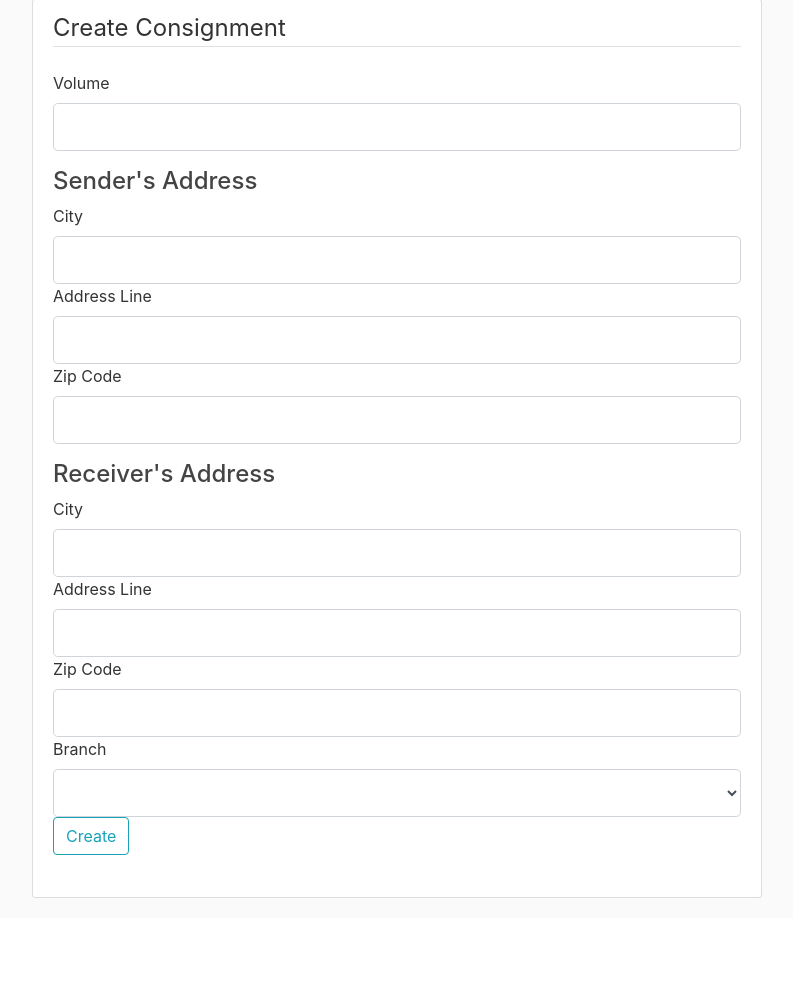
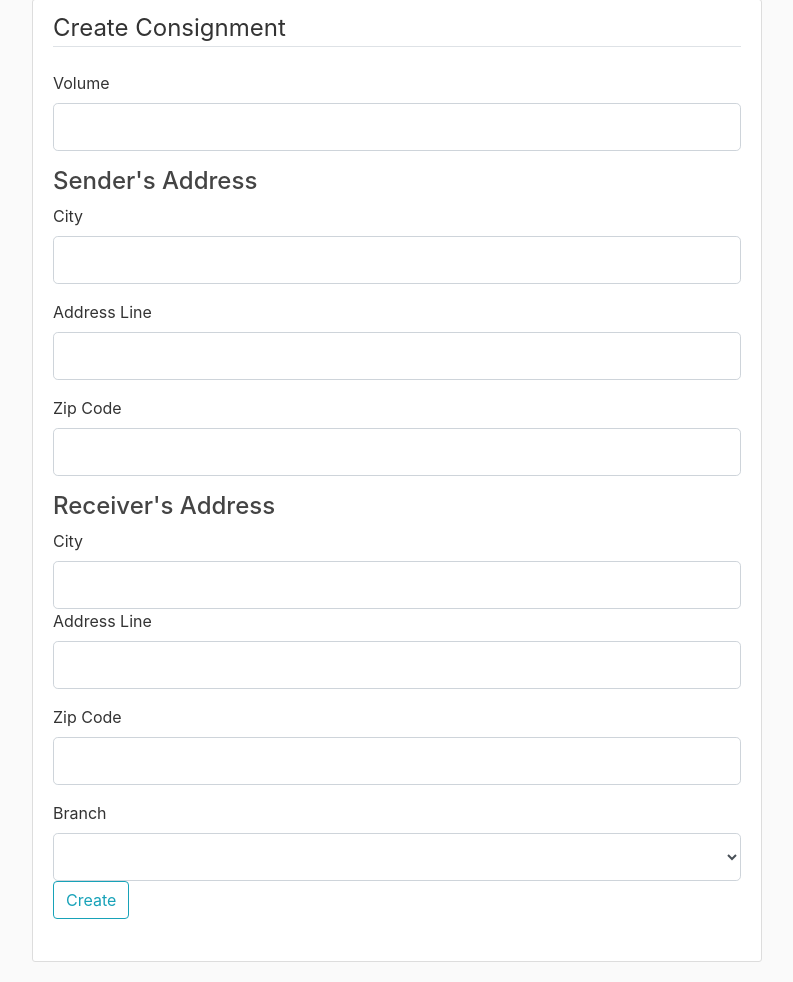
Before and after one commit to parthjindal/TCCS, a Flask app: page /cart/place/1/1 in a window 1280 px wide. Shown: the part 81-1063 px from the top of the page, without its empty margins (53-846 px from the left). Before the commit the page ends 979 px from the top, so only its background shows below. Run offline with Flask 2, Linux system fonts and the light colour scheme; the visitor is signed in with stand-in values (Sample User, id 1); data comes from the database, SQL or seed files in the repository; data that the repository does not hold is empty; some libraries are stand-ins or nearby versions.

Commit message:
New change

```diff
--- a/app/templates/cart/place.html
+++ b/app/templates/cart/place.html
@@ -20,7 +20,7 @@
             </div>
             <div class="form-group">
                 <h4>Sender's Address</h4>
-                <div class="City">
+                <div class="form-group">
                     {{ form.senderCity.label(class = "form-control-label") }}
                     {% if form.senderCity.errors %}
                     {{ form.senderCity(class="form-control form-control-lg is-invalid") }}
@@ -33,7 +33,7 @@
                     {{ form.senderCity(class="form-control form-control-lg") }}
                     {% endif %}
                 </div>
-                <div class="AddressLine">
+                <div class="form-group">
                     {{ form.senderAddrLine.label(class = "form-control-label") }}
                     {% if form.senderAddrLine.errors %}
                     {{ form.senderAddrLine(class="form-control form-control-lg is-invalid") }}
@@ -46,7 +46,7 @@
                     {{ form.senderAddrLine(class="form-control form-control-lg") }}
                     {% endif %}
                 </div>
-                <div class="ZipCode">
+                <div class="form-group">
                     {{ form.senderZipCode.label(class = "form-control-label") }}
                     {% if form.senderZipCode.errors %}
                     {{ form.senderZipCode(class="form-control form-control-lg is-invalid") }}
@@ -61,7 +61,7 @@
                 </div>
 
             </div>
-            <div class="ReceiverAddress">
+            <div class="form-group">
                 <h4>Receiver's Address</h4>
                 <div class="City">
                     {{ form.receiverCity.label(class = "form-control-label") }}
@@ -76,7 +76,7 @@
                     {{ form.receiverCity(class="form-control form-control-lg") }}
                     {% endif %}
                 </div>
-                <div class="AddressLine">
+                <div class="form-group">
                     {{ form.receiverAddrLine.label(class = "form-control-label") }}
                     {% if form.receiverAddrLine.errors %}
                     {{ form.receiverAddrLine(class="form-control form-control-lg is-invalid") }}
@@ -89,7 +89,7 @@
                     {{ form.receiverAddrLine(class="form-control form-control-lg") }}
                     {% endif %}
                 </div>
-                <div class="ZipCode">
+                <div class="form-group">
                     {{ form.receiverZipCode.label(class = "form-control-label") }}
                     {% if form.receiverZipCode.errors %}
                     {{ form.receiverZipCode(class="form-control form-control-lg is-invalid") }}
```
Also changed, not shown: app/routes.py (+5 -7 lines).
